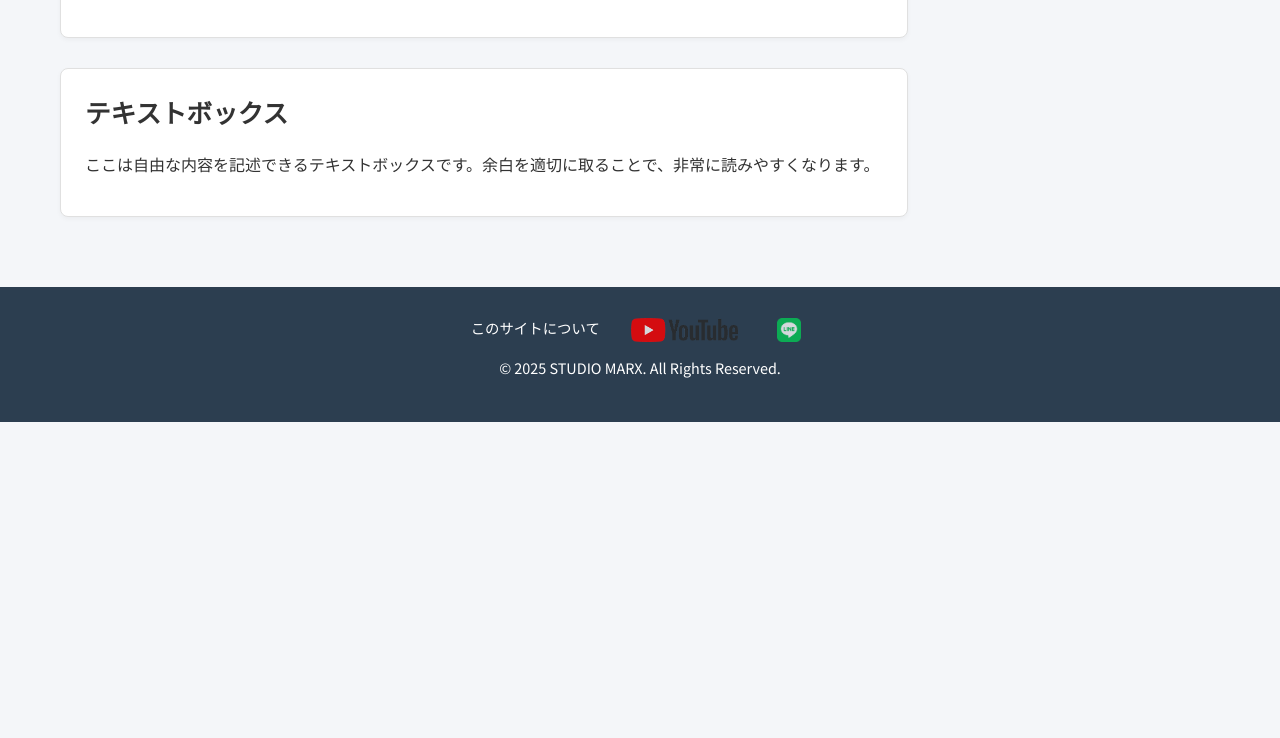
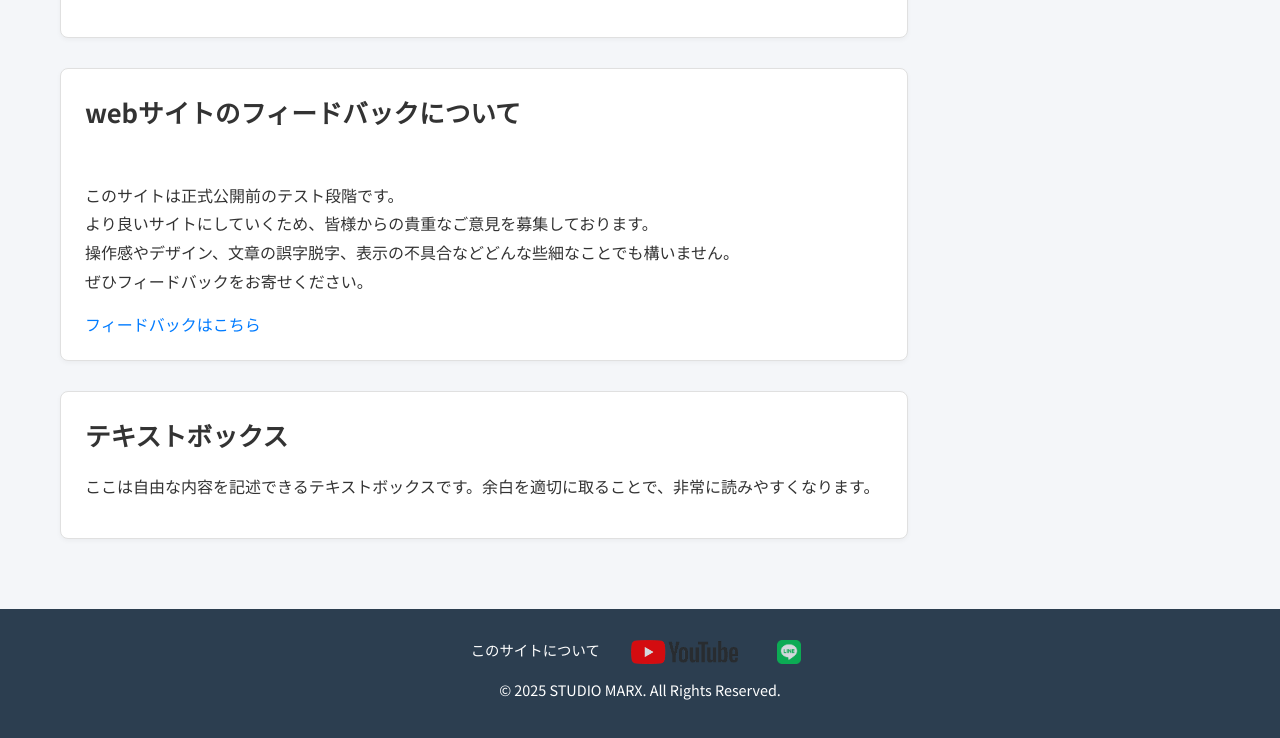
Before and after one commit to X1288664/zunda0924-motsuraku.github.io, a plain HTML site: page index.html in a window 1280 px wide. Shown: the part 1845-2583 px from the top of the page. Before the commit the page ends 2267 px from the top, so only its background shows below. Drawn offline with Linux system fonts and the light colour scheme.

Commit message:
Css update More
CSS内のクラス名の役割を示すテキストの追加
CSSの改行コードを変更
フィードバック欄を追加

```diff
--- a/CSS/style.css
+++ b/CSS/style.css
@@ -113,10 +113,14 @@
         .grid-item-content h3 { margin-top: 0; margin-bottom: 10px; font-size: 1.1em; }
         .grid-item-content p { margin: 0; font-size: 0.9em; color: #666; }
 
-        /* --- Server-info.html用 --- */
+        /* --- Server-info.html用ここから --- */
+        /* ---改行用途で流用可 ---*/
         .text-pre-line { white-space: pre-line; line-height: 1.8; }
+        /*↑改行用*/
+
         .server-spec-list { list-style: none; padding-left: 0; }
         .server-spec-list > li { margin-bottom: 10px; }
+        /* --- Server-info.html用ここまで --- */
 
         /* --- 共通コンポーネント --- */
         .youtube-container { position: relative; width: 100%; height: 0; padding-bottom: 56.25%; overflow: hidden; background-color: #000; }
--- a/index.html
+++ b/index.html
@@ -92,6 +92,17 @@
                     </ul>
                 </section>
                 <section class="card">
+                    <h2>webサイトのフィードバックについて</h2>
+                    <p class="text-pre-line">
+                    このサイトは正式公開前のテスト段階です。
+                    より良いサイトにしていくため、皆様からの貴重なご意見を募集しております。
+                    操作感やデザイン、文章の誤字脱字、表示の不具合などどんな些細なことでも構いません。
+                    ぜひフィードバックをお寄せください。
+                    </p>
+                    <a href="https://forms.gle/LEKasYHFoA6XBBtt5">フィードバックはこちら</a>
+                </section>
+
+                <section class="card">
                     <h2>テキストボックス</h2>
                     <p>ここは自由な内容を記述できるテキストボックスです。余白を適切に取ることで、非常に読みやすくなります。</p>
                 </section>
```
Also changed, not shown: CSS内のクラス名役割リスト.txt (added), 1 other file.
